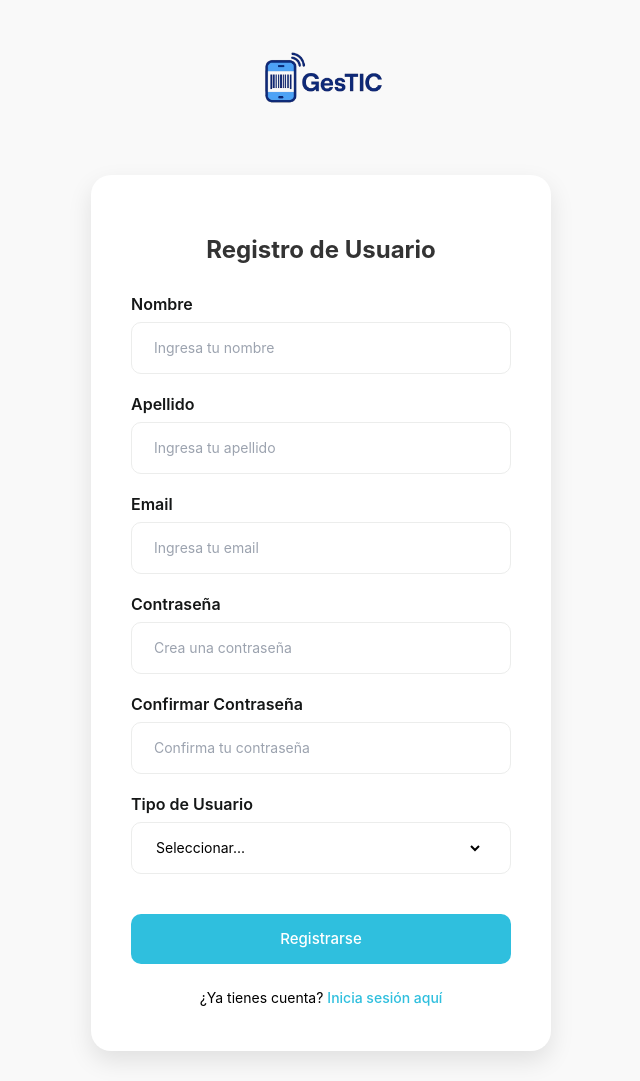
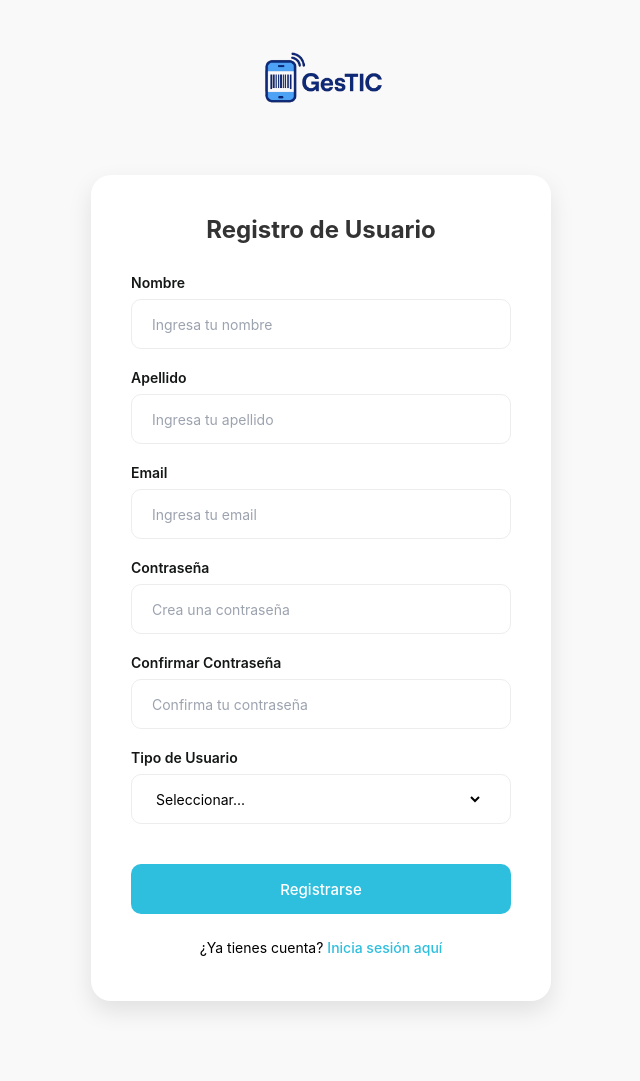
Before and after one commit to Whiitedev/GesTIC, a PHP site: page /auth/registro.php in a window 1280 px wide. Shown: the whole page, without its empty margins (319-959 px from the left). After the commit the page ends 1011 px from the top, so only its background shows below. Run offline with PHP 8.4, Linux system fonts and the light colour scheme.

Commit message:
Autenticacion

```diff
--- a/auth/registro.php
+++ b/auth/registro.php
@@ -68,6 +68,24 @@ if ($_SERVER['REQUEST_METHOD'] == 'POST') {
     <meta charset="UTF-8">
     <meta name="viewport" content="width=device-width, initial-scale=1.0">
     <title>Registro - GesTIC</title>
+    <link rel="stylesheet" href="../css/dashboard.css">
+    <link rel="apple-touch-icon" sizes="57x57" href="../img/favicon/apple-icon-57x57.png">
+    <link rel="apple-touch-icon" sizes="60x60" href="../img/favicon/apple-icon-60x60.png">
+    <link rel="apple-touch-icon" sizes="72x72" href="../img/favicon/apple-icon-72x72.png">
+    <link rel="apple-touch-icon" sizes="76x76" href="../img/favicon/apple-icon-76x76.png">
+    <link rel="apple-touch-icon" sizes="114x114" href="../img/favicon/apple-icon-114x114.png">
+    <link rel="apple-touch-icon" sizes="120x120" href="../img/favicon/apple-icon-120x120.png">
+    <link rel="apple-touch-icon" sizes="144x144" href="../img/favicon/apple-icon-144x144.png">
+    <link rel="apple-touch-icon" sizes="152x152" href="../img/favicon/apple-icon-152x152.png">
+    <link rel="apple-touch-icon" sizes="180x180" href="../img/favicon/apple-icon-180x180.png">
+    <link rel="icon" type="image/png" sizes="192x192"  href="../img/favicon/android-icon-192x192.png">
+    <link rel="icon" type="image/png" sizes="32x32" href="../img/favicon/favicon-32x32.png">
+    <link rel="icon" type="image/png" sizes="96x96" href="../img/favicon/favicon-96x96.png">
+    <link rel="icon" type="image/png" sizes="16x16" href="../img/favicon/favicon-16x16.png">
+    <link rel="manifest" href="../img/favicon/manifest.json">
+    <meta name="msapplication-TileColor" content="#ffffff">
+    <meta name="msapplication-TileImage" content="../img/favicon/ms-icon-144x144.png">
+    <meta name="theme-color" content="#ffffff">
     <link rel="stylesheet" href="../css/registro.css">
 </head>
 <body>
```
Also changed, not shown: auth/login.php (+18 -0 lines).
